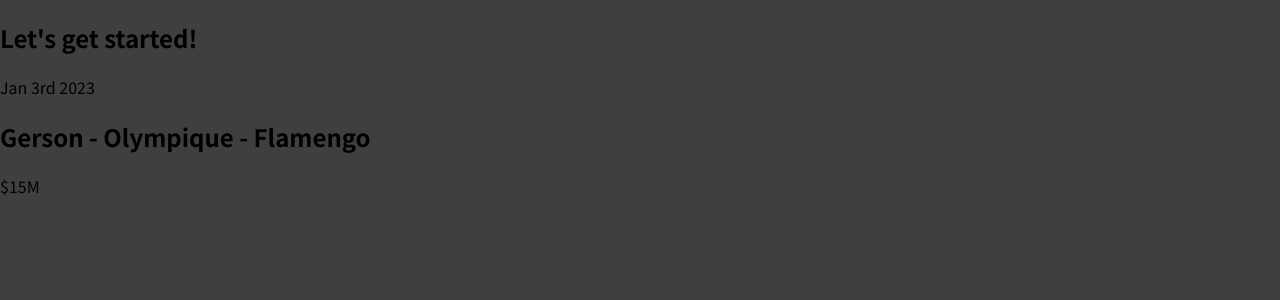
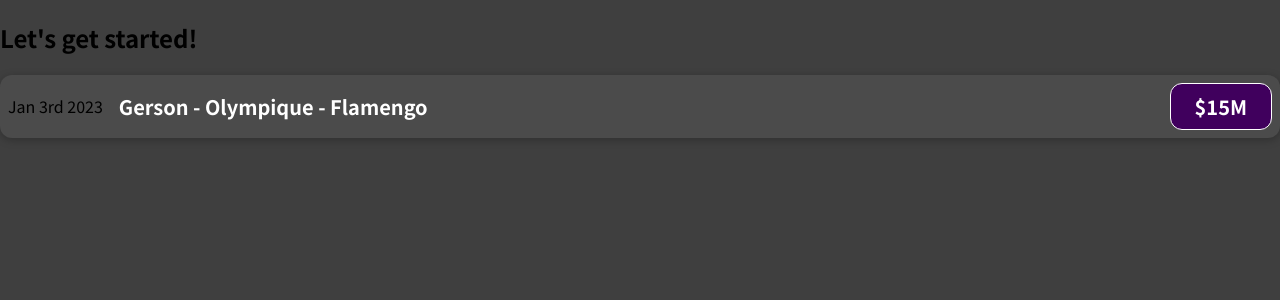
Before and after one commit to daniloamaralr/sporstats, a JavaScript app: page / in a window 1280 px wide. Shown: the top 300 px of the page. Built offline with nearby package versions, Linux system fonts and the light colour scheme.

Commit message:
transfer item css

```diff
--- /dev/null
+++ b/src/components/TransferItem.css
@@ -0,0 +1,56 @@
+.transfer-item {
+    display: flex;
+    justify-content: space-between;
+    align-items: center;
+    box-shadow: 0 2px 8px rgba(0, 0, 0, 0.25);
+    padding: 0.5rem;
+    margin: 1rem 0;
+    border-radius: 12px;
+    background-color: #4b4b4b;
+  }
+
+  .transfer-item__description {
+    display: flex;
+    flex-direction: column;
+    gap: 1rem;
+    align-items: flex-end;
+    flex-flow: column-reverse;
+    justify-content: flex-start;
+    flex: 1;
+  }
+
+  .transfer-item h2 {
+    color: #3a3a3a;
+    font-size: 1rem;
+    flex: 1;
+    margin: 0 1rem;
+    color: white;
+  }
+
+  .transfer-item__price {
+    font-size: 1rem;
+    font-weight: bold;
+    color: white;
+    background-color: #40005d;
+    border: 1px solid white;
+    padding: 0.5rem;
+    border-radius: 12px;
+  }
+
+  @media (min-width: 580px) {
+    .transfer-item__description {
+      flex-direction: row;
+      align-items: center;
+      justify-content: flex-start;
+      flex: 1;
+    }
+
+    .transfer-item__description h2 {
+      font-size: 1.25rem;
+    }
+
+    .transfer-item__price {
+      font-size: 1.25rem;
+      padding: 0.5rem 1.5rem;
+    }
+  }
--- a/src/components/TransferItem.js
+++ b/src/components/TransferItem.js
@@ -1,10 +1,12 @@
+import './TransferItem.css';
+
 function TransferItem() {
   return (
-    <div>
+    <div className="transfer-item">
       <div> Jan 3rd 2023</div>
-      <div>
+      <div className="transfer-item__description">
         <h2>Gerson - Olympique - Flamengo</h2>
-        <div> $15M</div>
+        <div className="transfer-item__price"> $15M</div>
       </div>
     </div>
   );
```
